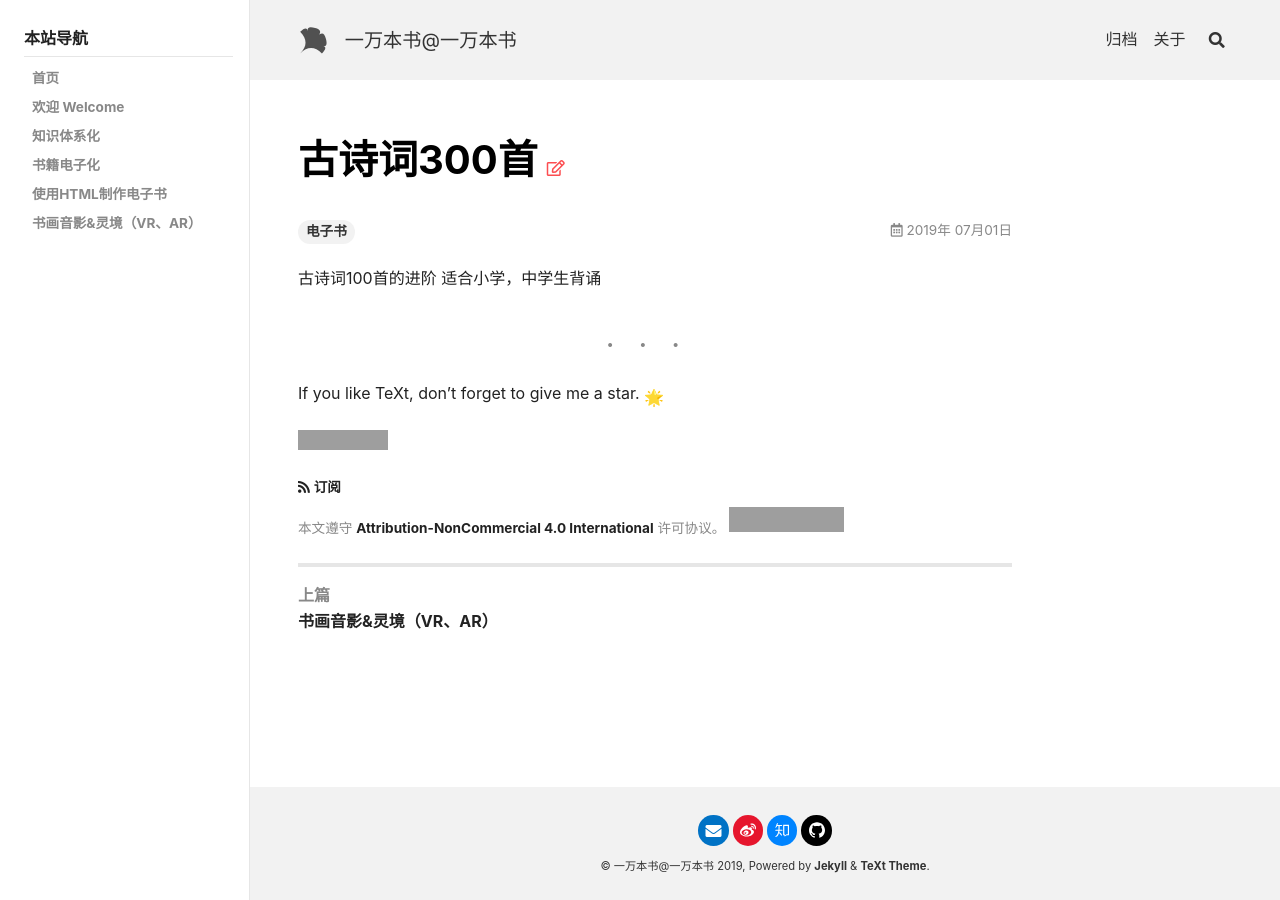
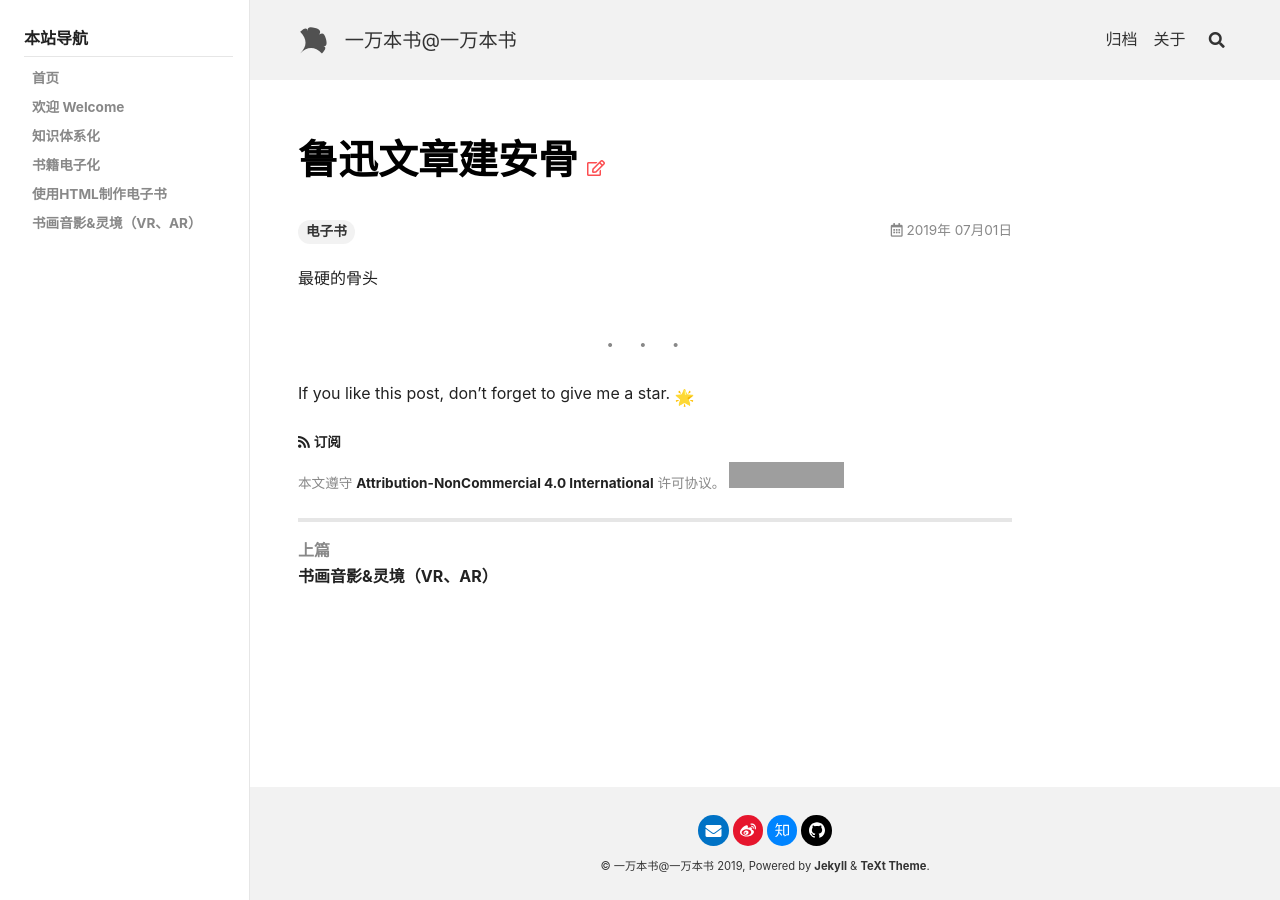
Before and after one commit to yiwanbenshu/yiwanbenshu.github.io, a Jekyll site: the page built from _posts/2019-07-01-鲁迅文章.md, in a window 1280 px wide. Built offline with Jekyll 4.4.1, drawn with Linux system fonts in a browser that asks for light colours; nearby versions of some CDN libraries; emoji names are drawn with the system emoji font; grey boxes are pictures that could not be loaded.

Commit message:
Update 2019-07-01-鲁迅文章.md

```diff
--- a/_posts/2019-07-01-鲁迅文章.md
+++ b/_posts/2019-07-01-鲁迅文章.md
@@ -1,18 +1,15 @@
 ---
-title: 古诗词300首
+title: 鲁迅文章建安骨
 tags: 电子书
 sidebar:
   nav: docs-zh
 ---
 
-古诗词100首的进阶
-适合小学，中学生背诵
+最硬的骨头
 
 
 <!--more-->
 
 ---
 
-If you like TeXt, don't forget to give me a star. :star2:
-
-[![Star This Project](https://img.shields.io/github/stars/kitian616/jekyll-TeXt-theme.svg?label=Stars&style=social)](https://github.com/kitian616/jekyll-TeXt-theme/)
+If you like this post, don't forget to give me a star. :star2:
```
